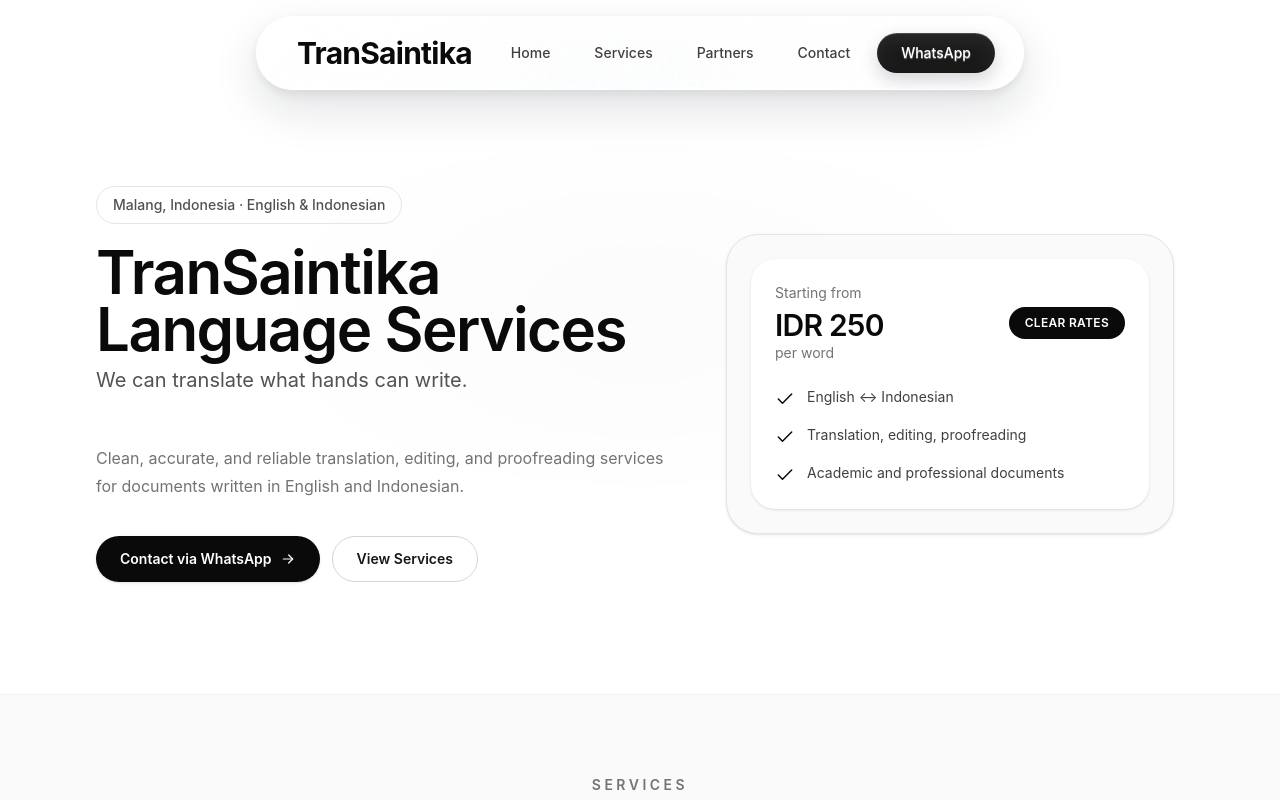
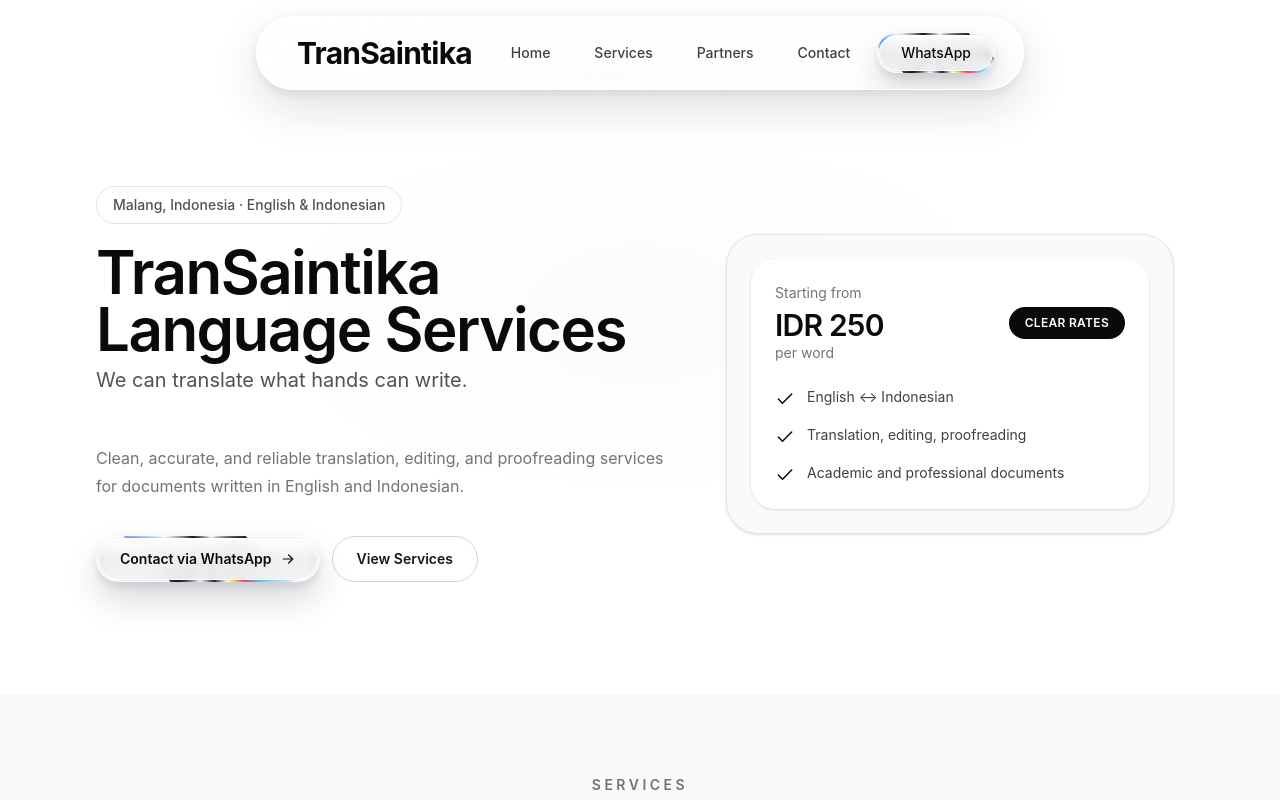
Before and after one commit to ardikardianto/site.transaintika, a React (Vite) app: page / in a window 1280 px wide. Shown: the top 800 px of the page. Built offline with nearby package versions, Linux system fonts and the light colour scheme.

Commit message:
Add prismatic glass WhatsApp buttons

```diff
--- a/src/App.jsx
+++ b/src/App.jsx
@@ -164,7 +164,7 @@
             href="https://wa.me/6285156501766"
             target="_blank"
             rel="noreferrer"
-            className="liquid-glass-cta relative z-10 rounded-full px-5 py-2.5 text-sm font-medium text-white transition md:px-6"
+            className="prismatic-glass-cta relative z-10 rounded-full px-5 py-2.5 text-sm font-medium transition md:px-6"
           >
             WhatsApp
           </a>
@@ -272,7 +272,7 @@
               href="https://wa.me/6285156501766"
               target="_blank"
               rel="noreferrer"
-              className="inline-flex items-center justify-center gap-2 rounded-full bg-neutral-950 px-6 py-3 text-sm font-semibold text-white shadow-sm transition hover:bg-neutral-800"
+              className="prismatic-glass-cta inline-flex items-center justify-center gap-2 rounded-full px-6 py-3 text-sm font-semibold transition"
             >
               Contact via WhatsApp <Icon type="arrow" className="h-4 w-4" />
             </a>
--- a/src/index.css
+++ b/src/index.css
@@ -152,6 +152,99 @@
     0 9px 22px rgba(15, 23, 42, 0.2);
 }
 
+.prismatic-glass-cta {
+  position: relative;
+  isolation: isolate;
+  overflow: hidden;
+  color: rgb(10 10 10);
+  background: transparent;
+  box-shadow:
+    0 18px 34px rgba(15, 23, 42, 0.16),
+    0 5px 10px rgba(15, 23, 42, 0.1);
+  text-shadow: 0 1px 1px rgba(255, 255, 255, 0.62);
+  transform: translateZ(0);
+}
+
+.prismatic-glass-cta::before,
+.prismatic-glass-cta::after {
+  position: absolute;
+  border-radius: inherit;
+  pointer-events: none;
+  content: "";
+}
+
+.prismatic-glass-cta::before {
+  z-index: -2;
+  inset: -42%;
+  background:
+    conic-gradient(
+      from 20deg,
+      rgba(6, 6, 8, 0.95) 0deg,
+      rgba(6, 6, 8, 0.92) 22deg,
+      rgba(255, 255, 255, 0.98) 38deg,
+      rgba(87, 210, 255, 0.95) 48deg,
+      rgba(253, 52, 110, 0.95) 57deg,
+      rgba(255, 213, 38, 0.9) 66deg,
+      rgba(255, 255, 255, 0.96) 75deg,
+      rgba(36, 32, 48, 0.98) 98deg,
+      rgba(255, 255, 255, 0.82) 134deg,
+      rgba(6, 6, 8, 0.95) 168deg,
+      rgba(255, 255, 255, 0.98) 205deg,
+      rgba(80, 147, 255, 0.92) 218deg,
+      rgba(255, 255, 255, 0.95) 232deg,
+      rgba(6, 6, 8, 0.95) 260deg,
+      rgba(255, 255, 255, 0.86) 306deg,
+      rgba(6, 6, 8, 0.95) 360deg
+    );
+  animation: prismatic-border-spin 5.2s linear infinite;
+}
+
+.prismatic-glass-cta::after {
+  z-index: -1;
+  inset: 2px;
+  border: 1px solid rgba(255, 255, 255, 0.72);
+  background:
+    linear-gradient(180deg, rgba(255, 255, 255, 0.9), rgba(238, 239, 238, 0.8) 52%, rgba(255, 255, 255, 0.7)),
+    rgba(255, 255, 255, 0.72);
+  box-shadow:
+    inset 0 1px 0 rgba(255, 255, 255, 0.95),
+    inset 0 -10px 18px rgba(178, 180, 194, 0.18),
+    0 0 0 1px rgba(7, 8, 12, 0.08);
+  backdrop-filter: blur(18px) saturate(120%);
+  -webkit-backdrop-filter: blur(18px) saturate(120%);
+}
+
+.prismatic-glass-cta:hover,
+.prismatic-glass-cta:focus-visible {
+  color: rgb(5 5 5);
+  transform: translateY(-1px) translateZ(0);
+  box-shadow:
+    0 22px 42px rgba(15, 23, 42, 0.18),
+    0 7px 14px rgba(15, 23, 42, 0.12);
+}
+
+.prismatic-glass-cta:hover::before,
+.prismatic-glass-cta:focus-visible::before {
+  animation-duration: 2.8s;
+}
+
+.prismatic-glass-cta:focus-visible {
+  outline: 2px solid rgba(23, 23, 23, 0.34);
+  outline-offset: 4px;
+}
+
+@keyframes prismatic-border-spin {
+  to {
+    transform: rotate(360deg);
+  }
+}
+
+@media (prefers-reduced-motion: reduce) {
+  .prismatic-glass-cta::before {
+    animation: none;
+  }
+}
+
 .partner-carousel {
   overflow: hidden;
   -webkit-mask-image: linear-gradient(90deg, transparent, #000 8%, #000 92%, transparent);
```
